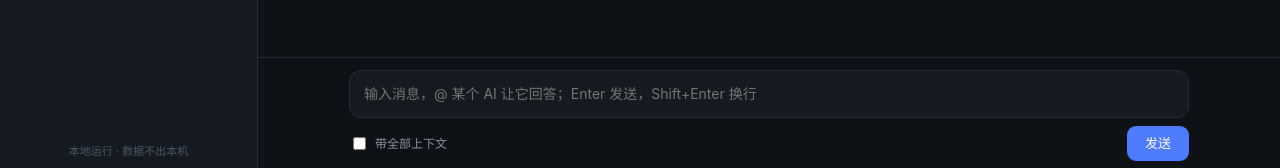
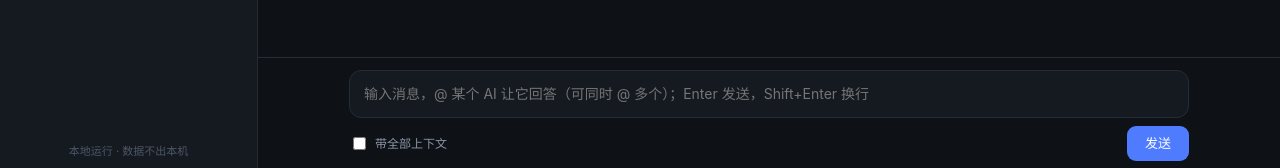
Before and after one commit to liukanhao32-cmd/-ai-, a plain HTML site: page public/index.html in a window 1280 px wide. Shown: the part 623-791 px from the top of the page. Drawn offline with Linux system fonts and the light colour scheme; no server answers.

Commit message:
输入框提示：补上「可同时 @ 多个」

```diff
--- a/public/index.html
+++ b/public/index.html
@@ -55,7 +55,7 @@
 
     <div id="composer" class="composer">
       <div id="mentionPopup" class="mention-popup hidden"></div>
-      <textarea id="input" rows="1" placeholder="输入消息，@ 某个 AI 让它回答；Enter 发送，Shift+Enter 换行"></textarea>
+      <textarea id="input" rows="1" placeholder="输入消息，@ 某个 AI 让它回答（可同时 @ 多个）；Enter 发送，Shift+Enter 换行"></textarea>
       <div class="composer-bar">
         <label class="switch"><input type="checkbox" id="fullContext"> 带全部上下文</label>
         <div class="spacer"></div>
```
